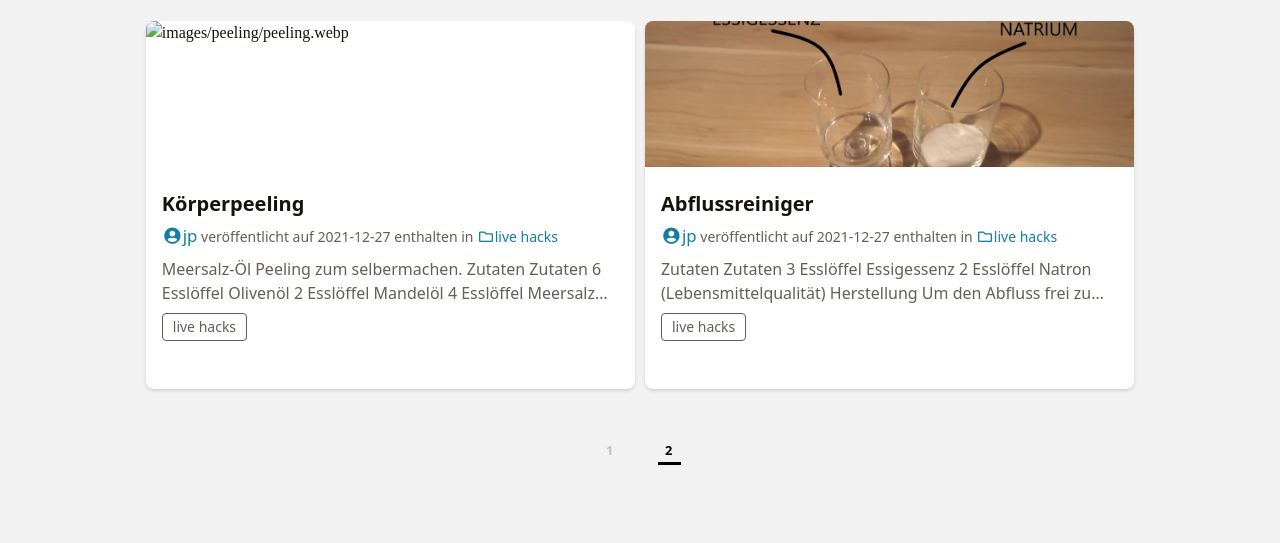
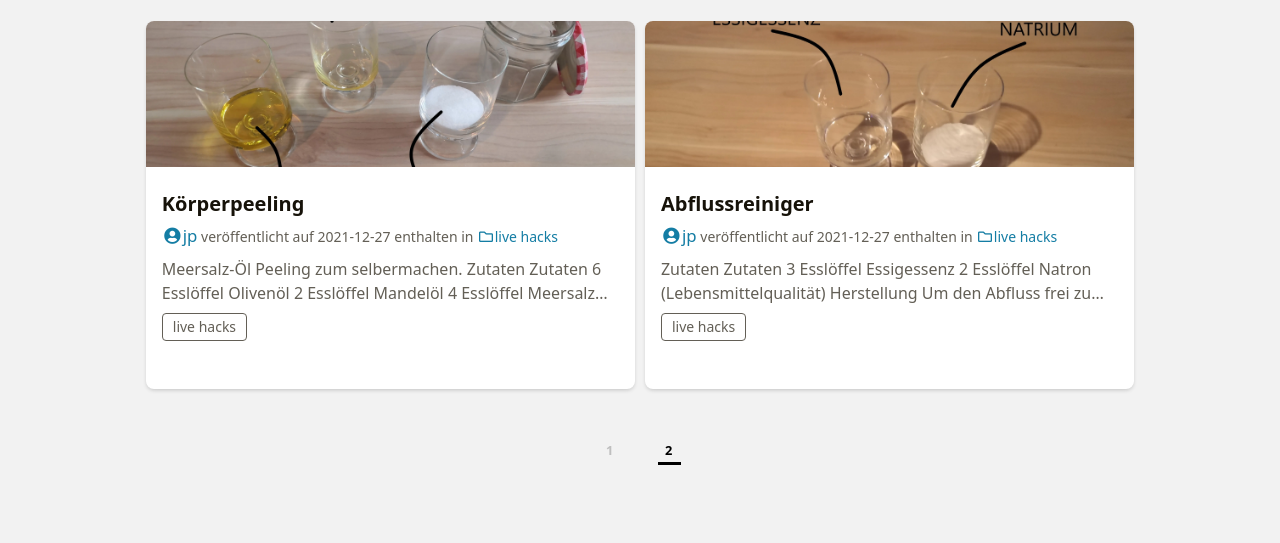
Before and after one commit to LinkJp/blog, a plain HTML site: page page/2/index.html in a window 1280 px wide. Shown: the part 238-781 px from the top of the page. Drawn offline with Linux system fonts and the light colour scheme.

Commit message:
fixing broken image

```diff
--- a/page/2/index.html
+++ b/page/2/index.html
@@ -81,10 +81,10 @@
             <a href="/posts/peeling/"><img
         class="lazyload"
         src="/svg/loading.min.svg"
-        data-src="images/peeling/peeling.webp"
-        data-srcset="images/peeling/peeling.webp, images/peeling/peeling.webp 1.5x, images/peeling/peeling.webp 2x"
+        data-src="/images/peeling/peeling.webp"
+        data-srcset="/images/peeling/peeling.webp, /images/peeling/peeling.webp 1.5x, /images/peeling/peeling.webp 2x"
         data-sizes="auto"
-        alt="images/peeling/peeling.webp"
+        alt="/images/peeling/peeling.webp"
         title="Meersalz-Öl Peeling" /></a>
         </div><h2 class="single-title" itemprop="name headline">
         <a href="/posts/peeling/">Körperpeeling</a>
```
